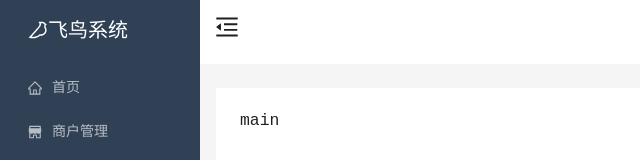
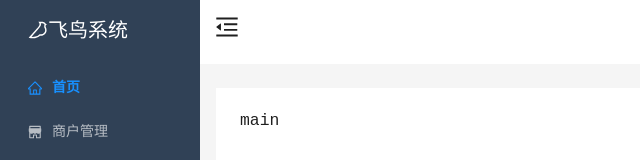
Before and after one commit to guozi007a/common_backstage, a React app: page /index in a window 1280 px wide. Shown: the top 160 px of the page, without its empty margins (0-640 px from the left). Built offline with nearby package versions, Linux system fonts and the light colour scheme.

Commit message:
menu高亮处理

```diff
--- a/src/pages/home/index.tsx
+++ b/src/pages/home/index.tsx
@@ -1,5 +1,5 @@
-import React, { FC, useState } from "react";
-import { Outlet, useNavigate } from "react-router-dom";
+import React, { FC, useState, useEffect } from "react";
+import { Outlet, useNavigate, useLocation } from "react-router-dom";
 import { Layout, Menu, theme } from 'antd';
 import type { MenuProps } from 'antd';
 import {
@@ -12,7 +12,7 @@ import { items } from './items';
 
 type NavProp = {
     key: React.Key,
-    keyPath: string[],
+    keyPath?: string[],
 }
 
 const { Header, Sider, Content } = Layout;
@@ -22,27 +22,35 @@ const Home: FC = () => {
 
     const [collapsed, setCollapsed] = useState(false);
     const [openKeys, setOpenKeys] = useState(['index']);
+    const [selectedKeys, setSelectedKeys] = useState<string[]>([])
     const navigate = useNavigate();
+    const loca = useLocation();
 
     const {
         token: { colorBgContainer },
     } = theme.useToken();
 
-    const rootSubmenuKeys = ['index', 'merchant', 'commodity'];
+    // const rootSubmenuKeys = ['index', 'merchant', 'commodity'];
 
     const onOpenChange: MenuProps['onOpenChange'] = (keys) => {
-        const latestOpenKey = keys.find((key) => openKeys.indexOf(key) === -1);
-        if (rootSubmenuKeys.indexOf(latestOpenKey!) === -1) {
-            setOpenKeys(keys);
-        } else {
-            setOpenKeys(latestOpenKey ? [latestOpenKey] : []);
-        }
+        // const latestOpenKey = keys.find((key) => openKeys.indexOf(key) === -1);
+        // if (rootSubmenuKeys.indexOf(latestOpenKey!) === -1) {
+        //     setOpenKeys(keys);
+        // } else {
+        //     setOpenKeys(latestOpenKey ? [latestOpenKey] : []);
+        // }
+        setOpenKeys(keys);
     };
 
     const handleClick = ({ key, keyPath }: NavProp) => {
-        console.log('点击了key: ', key, '\n点击了KeyPath: ', keyPath);
+        // console.log('点击了key: ', key, '\n点击了KeyPath: ', keyPath);
         navigate(`/${key}`);
     }
+
+    useEffect(() => {
+        const path = loca.pathname;
+        setSelectedKeys(path.split('/').slice(1));
+    }, [loca])
 
     return <>
         <Layout>
@@ -54,11 +62,13 @@ const Home: FC = () => {
                 <Menu
                     theme="dark"
                     mode="inline"
-                    defaultSelectedKeys={['']}
+                    // 点击切换路由，当前菜单高亮
                     openKeys={openKeys}
                     onOpenChange={onOpenChange}
                     items={items}
                     onClick={handleClick}
+                    // 根据输入路由 选中当前菜单并高亮
+                    selectedKeys={selectedKeys}
                 />
             </Sider>
             <Layout className="site-layout">
```
